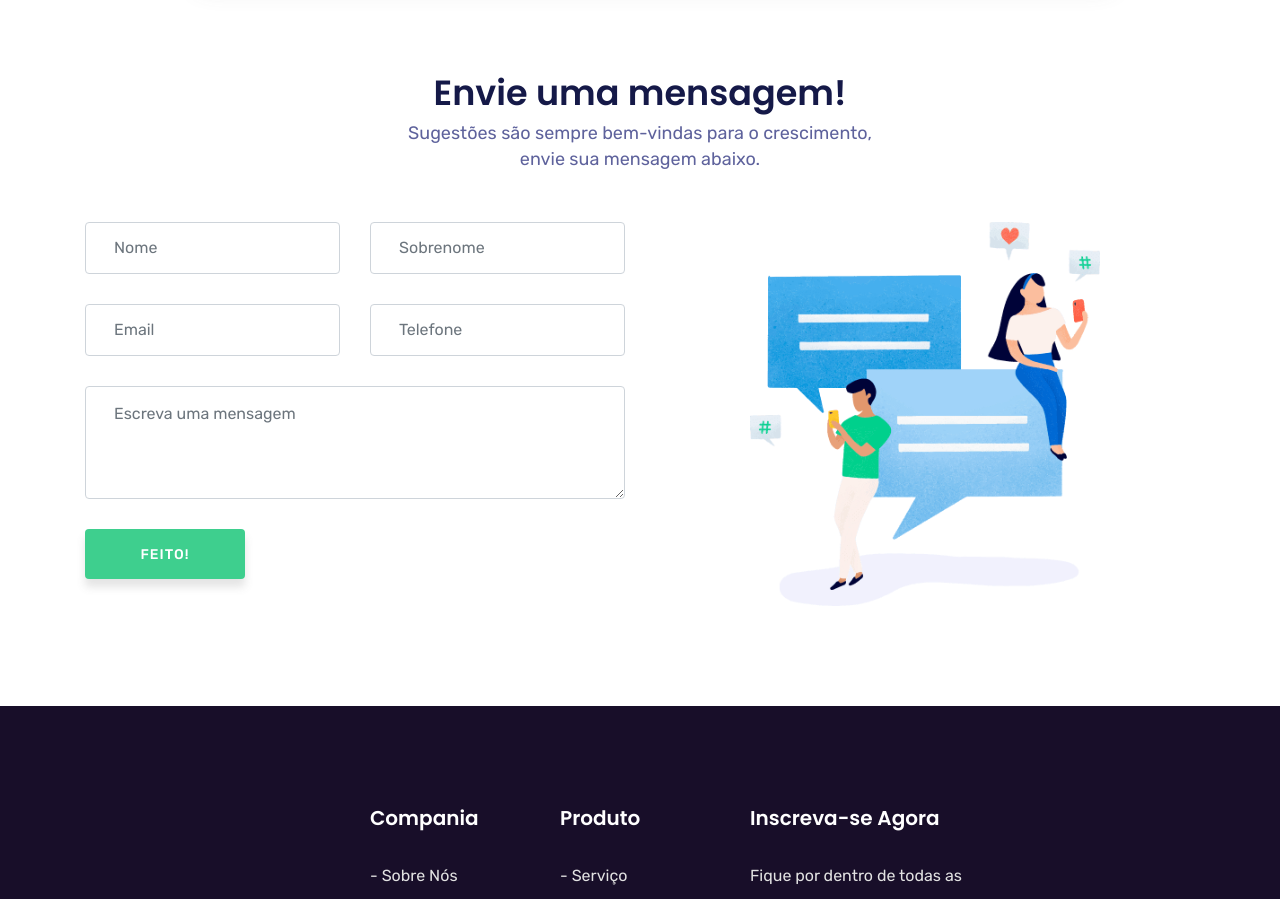
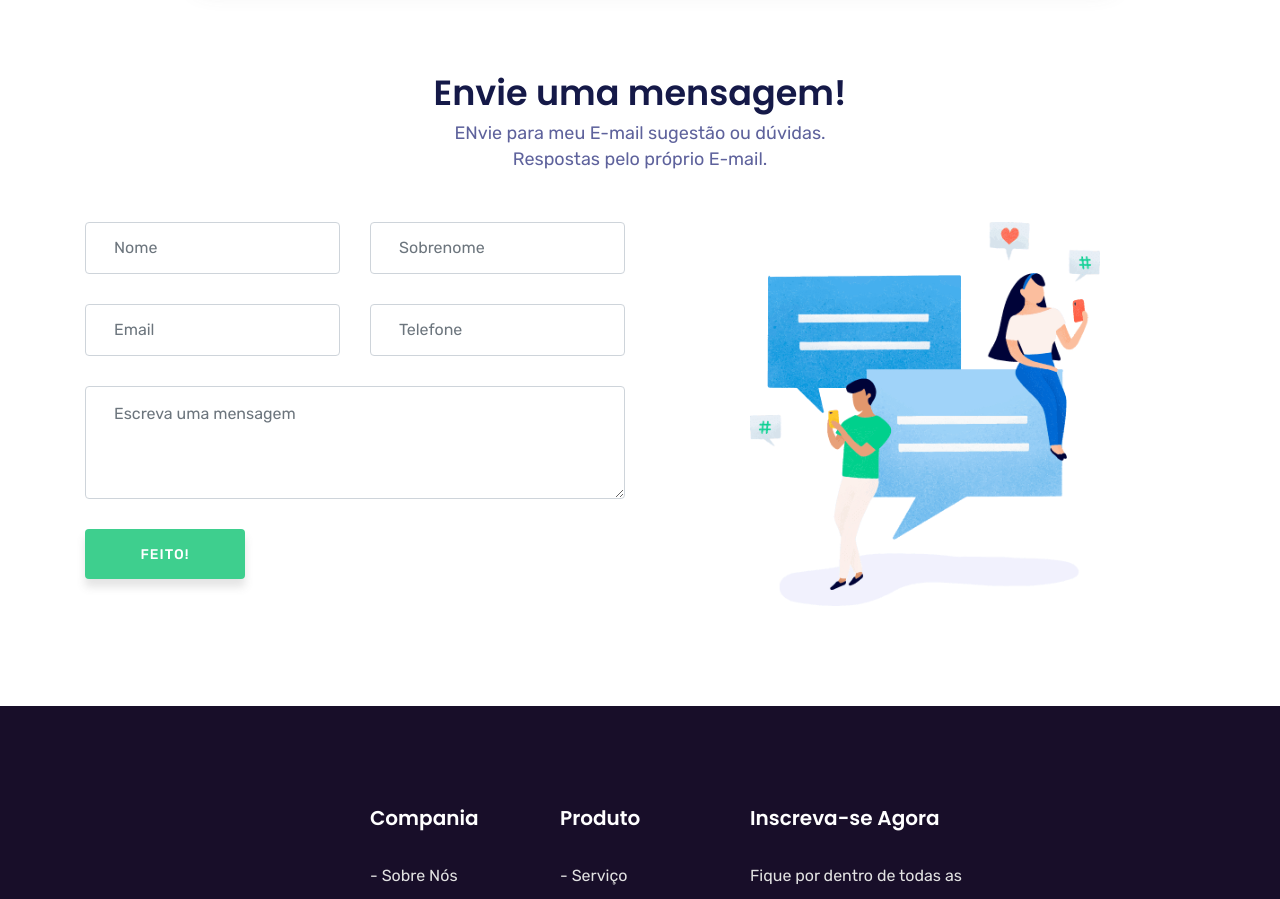
Before and after one commit to adsguicho/benitez, a plain HTML site: page index.html in a window 1280 px wide. Shown: the part 4940-5839 px from the top of the page. Drawn offline with nearby package versions, Linux system fonts and the light colour scheme; files whose address does not match are found by name.

Commit message:
Update index.html

```diff
--- a/index.html
+++ b/index.html
@@ -908,8 +908,8 @@
               <div>
                 <h2 class="section-title">Envie uma mensagem!</h2>
                 <div class="desc-text">
-                  <p>Sugestões são sempre bem-vindas para o crescimento,</p>
-                  <p>envie sua mensagem abaixo.</p>
+                  <p>ENvie para meu E-mail sugestão ou dúvidas.</p>
+                  <p>Respostas pelo próprio E-mail.</p>
                 </div>
               </div>
             </div>
```
